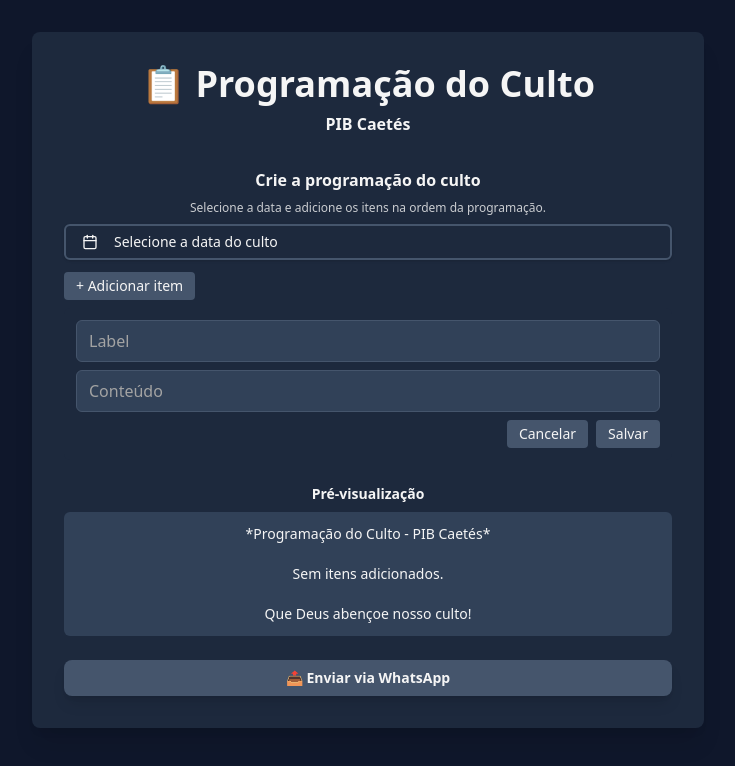
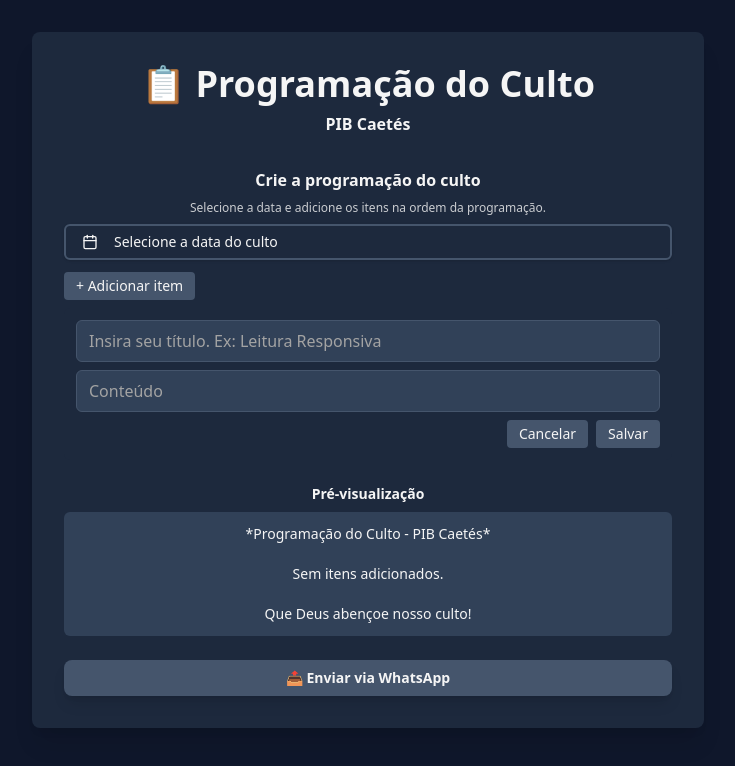
Before and after one commit to JuscelinoMamede01/pib-caetes, a React (Vite) app: page / in a window 1280 px wide. Both pictures are taken after a click on the button "+ Adicionar item". Shown: the top 766 px of the page, without its empty margins (272-1007 px from the left). Built offline with nearby package versions, Linux system fonts and the light colour scheme.

Commit message:
refactor: improve internal item handling in DynamicList

```diff
--- a/src/components/DynamicList.tsx
+++ b/src/components/DynamicList.tsx
@@ -151,7 +151,7 @@
               <div className="flex flex-col space-y-2">
                 <input
                   className="w-full px-3 py-2 rounded-md bg-slate-700 text-neutral-100 border border-slate-600"
-                  placeholder="Label"
+                  placeholder="Insira seu título. Ex: Leitura Responsiva"
                   value={draft.label}
                   onChange={(e) => setDraft((d) => ({ ...d, label: e.target.value }))}
                 />
```
